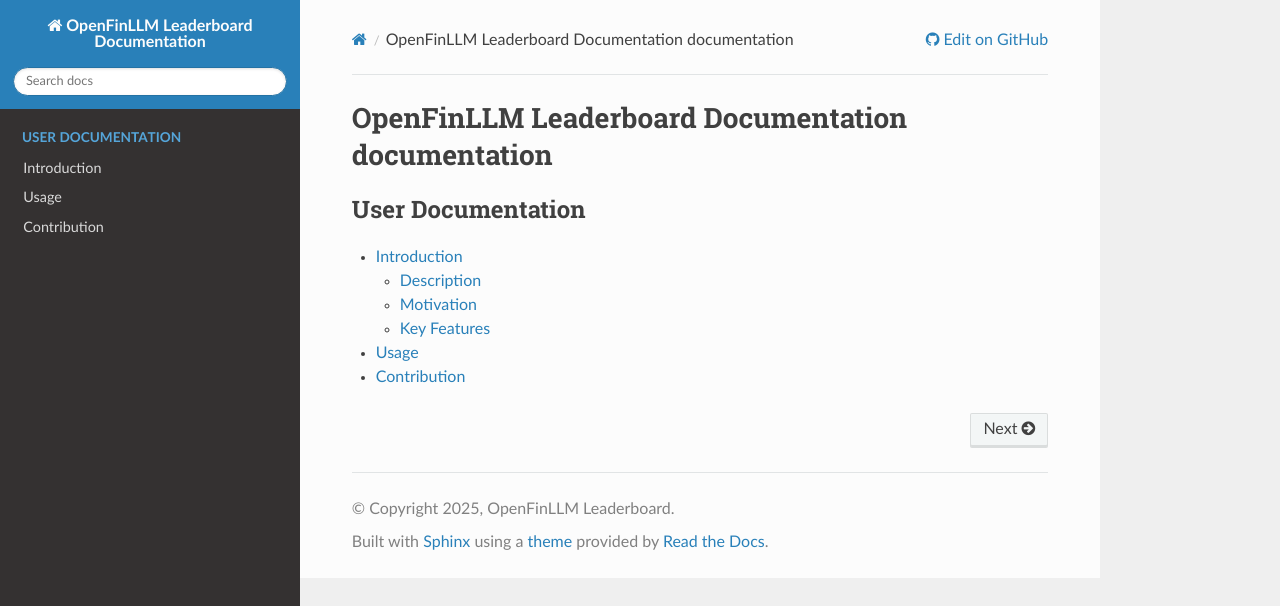
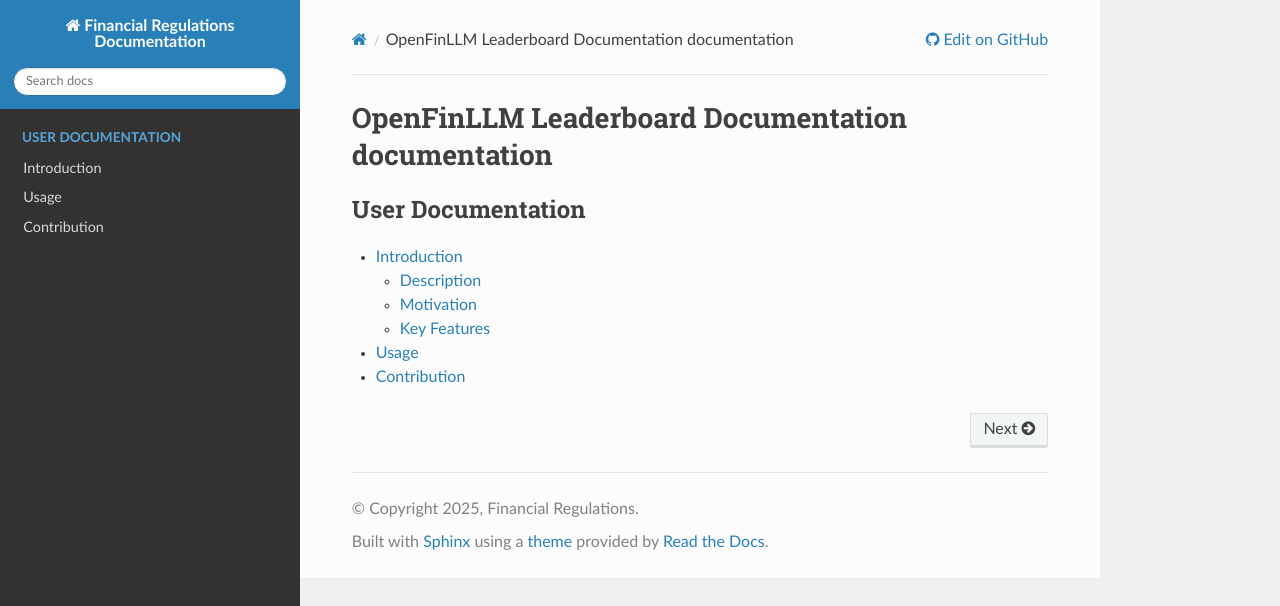
Before and after one commit to Open-Finance-Lab/Financial-Regulations, a Sphinx documentation site: the page built from docs/source/index.rst, in a window 1280 px wide. Shown: the top 606 px of the page. Built offline with Sphinx 7.4.7 and the Read the Docs theme 3.1.0, drawn with Linux system fonts in a browser that asks for light colours.

Commit message:
Update conf.py

```diff
--- a/docs/source/conf.py
+++ b/docs/source/conf.py
@@ -12,9 +12,9 @@
 # -- Project information -----------------------------------------------------
 # https://www.sphinx-doc.org/en/master/usage/configuration.html#project-information
 
-project = 'OpenFinLLM Leaderboard Documentation'
-copyright = '2025, OpenFinLLM Leaderboard'
-author = 'OpenFinLLM Leaderboard'
+project = 'Financial Regulations Documentation'
+copyright = '2025, Financial Regulations'
+author = 'Financial Regulations'
 release = '1.0'
 
 # -- General configuration ---------------------------------------------------
```
